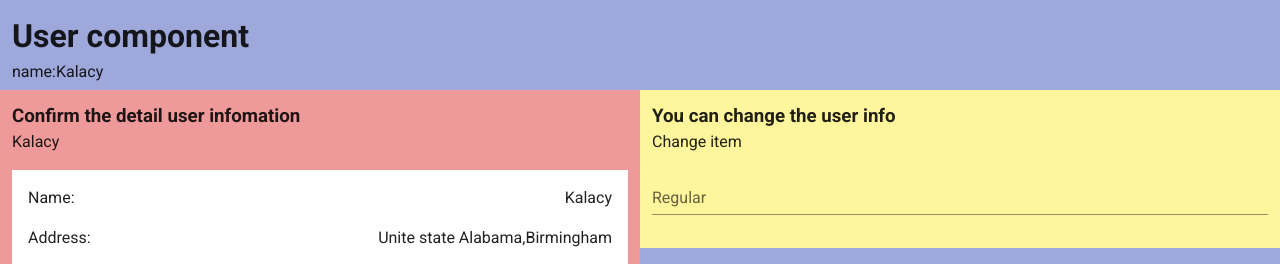
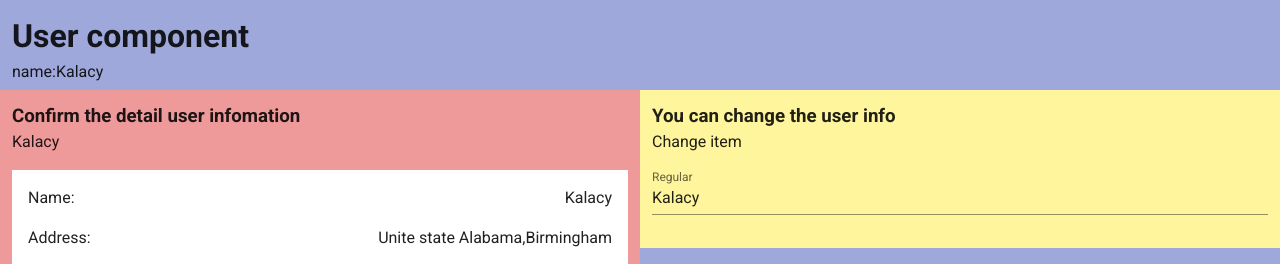
Before and after one commit to jeo19/basic-vue, a Vue app: page / in a window 1280 px wide. Shown: the top 264 px of the page. Built offline with nearby package versions, Linux system fonts and the light colour scheme.

Commit message:
add:Add User Object in UserEdit component

```diff
--- a/src/components/UserEdit.vue
+++ b/src/components/UserEdit.vue
@@ -2,11 +2,20 @@
   <div class="yellow lighten-3 pa-3">
     <h3>You can change the user info</h3>
     <p>Change item</p>
-    <v-text-field label="Regular"></v-text-field>
+    <v-text-field label="Regular" v-model="user.name"></v-text-field>
   </div>
 </template>
 <script>
 export default {
   props: ["name", "address", "phone", "hasDog"],
+  data() {
+    return { user: {} };
+  },
+  created() {
+    this.user.name = this.name;
+    this.user.address = this.address;
+    this.user.phone = this.phone;
+    this.user.hasDog = this.hasDog;
+  },
 };
 </script>
```
